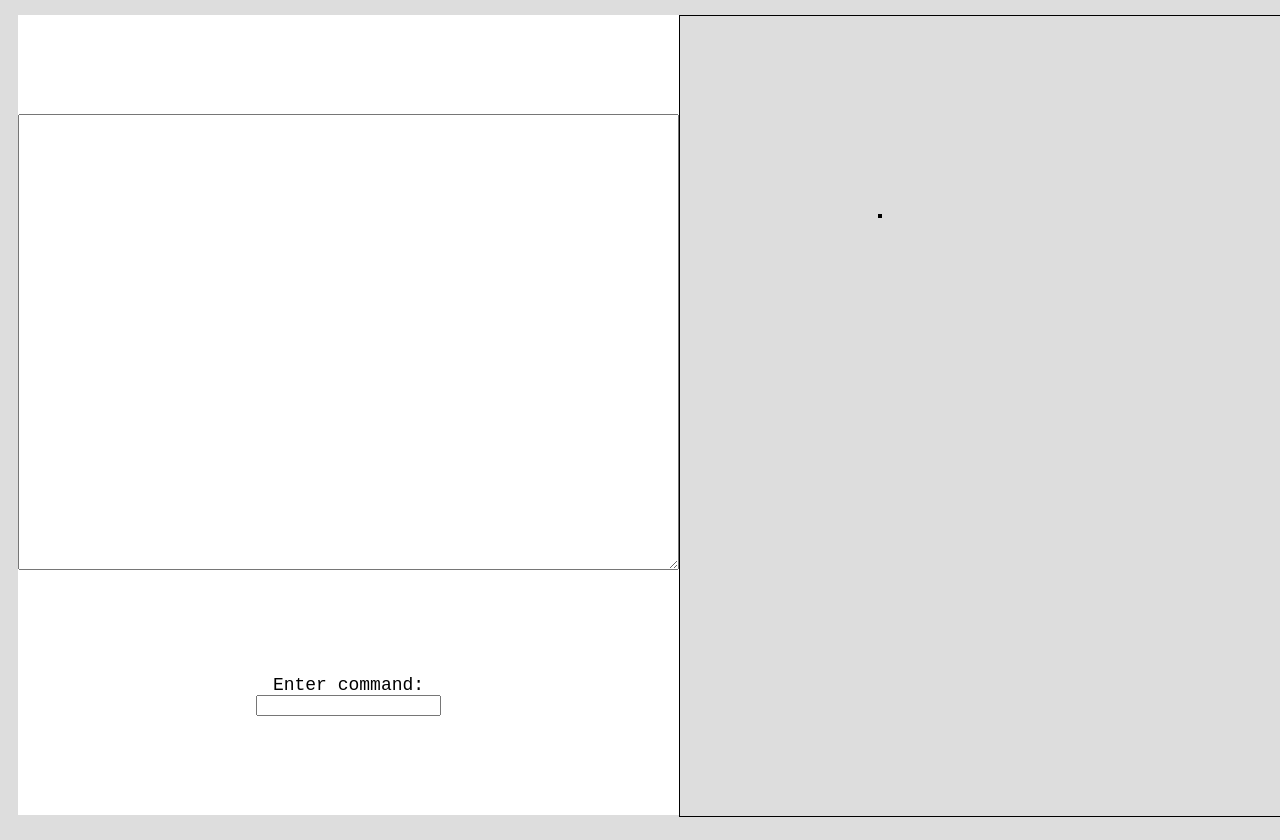
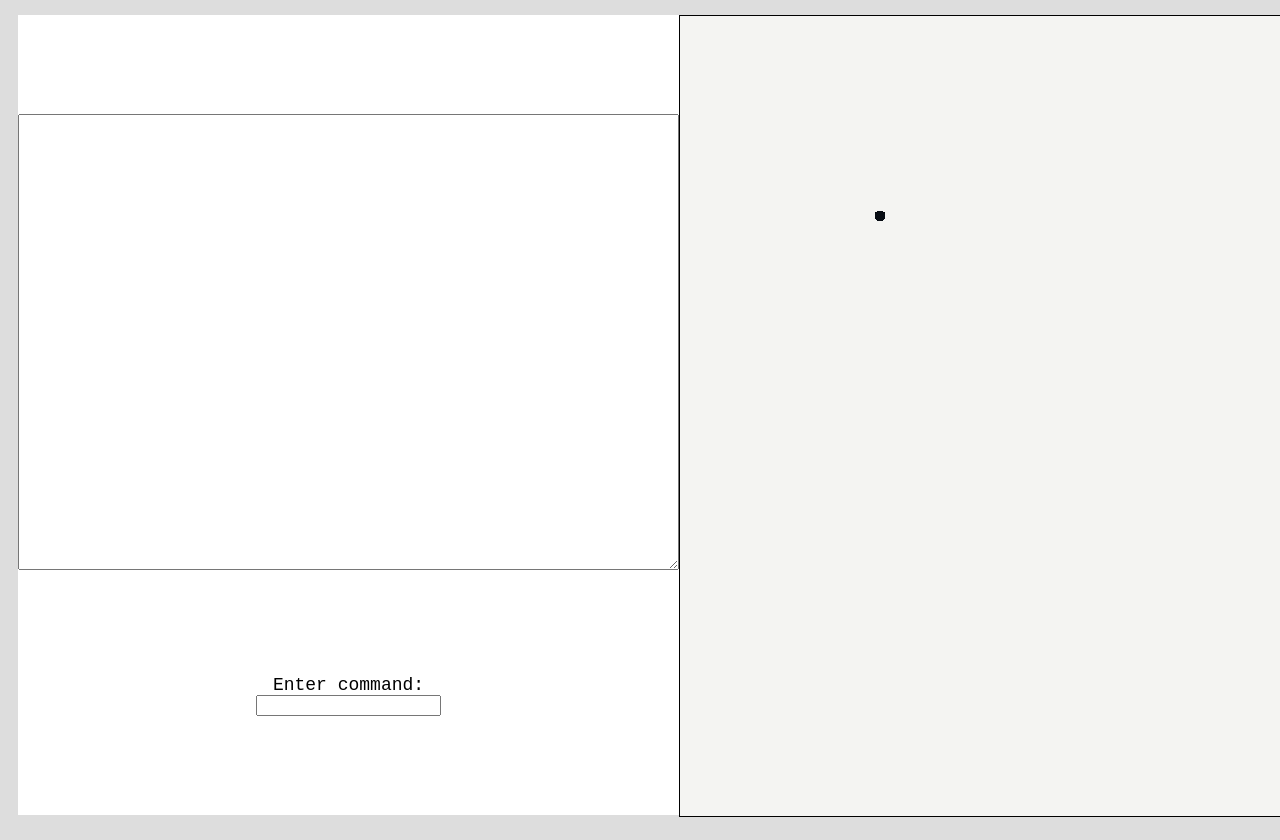
Before and after one commit to matthewdcooper/interactive-turtle, a plain HTML site: page index.html in a window 1280 px wide. Shown: the part 80-920 px from the top of the page. Drawn offline with Linux system fonts and the light colour scheme.

Commit message:
palette and turn turtle by degrees

```diff
--- a/index.html
+++ b/index.html
@@ -7,6 +7,7 @@
         <script src="js/vector.js" delay></script>
         <script src="js/turtle.js" delay></script>
         <script src="js/ui.js" delay></script>
+        <script src="js/palette.js" delay></script>
         <script src="js/main.js" delay></script>
 
     </head>
--- a/js/main.js
+++ b/js/main.js
@@ -1,7 +1,11 @@
 window.onload = function() {
     window.cnv = document.getElementById("canvas");
     window.ctx = cnv.getContext("2d");
-    window.t = new Turtle(new Vector(200, 200), '#000');
+    window.t = new Turtle(new Vector(200, 200), palette['black']);
+
+    ctx.fillStyle = palette['white'];
+    ctx.rect(0, 0, cnv.width, cnv.height);
+    ctx.fill();
 
     setInterval(function() {
         t.update();
@@ -18,6 +22,7 @@ window.onload = function() {
             const cmd = command.split(" ");
             if (cmd[0] === "move") t.move(parseInt(cmd[1]));
             if (cmd[0] === "turn") t.turn(parseInt(cmd[1]));
+            if (cmd[0] === "colour") t.col = palette[cmd[1]];
             ta_editor.value += command + "\n";
             inp_command.value = "";
         }
--- /dev/null
+++ b/js/palette.js
@@ -0,0 +1,11 @@
+
+const palette = {
+    'red': '#ff6663',
+    'orange': '#feb144',
+    'yellow': '#fdfd97',
+    'green': '#9ee09e',
+    'blue': '#9ec1cf',
+    'purple': '#cc99c9',
+    'white': '#f4f4f2',
+    'black': '#080d14'
+};
--- a/js/turtle.js
+++ b/js/turtle.js
@@ -13,14 +13,14 @@ class Turtle {
         this.pos = position;
         this.target = position.copy();
         this.col = color;
-        this.dir = 0; // radians
+        this.dir = 0; // degrees
 
         this.state = "rest"; // rest, drawing, moving
     }
 
     update() {
         if (this.pos.distance(this.target) < 1) return;
-        const v = this.target.copy().sub(this.pos).norm();
+        const v = this.target.copy().sub(this.pos).norm().mult(5);
         this.pos.add(v);
     }
 
@@ -37,14 +37,15 @@ class Turtle {
         ctx.stroke();
         ctx.restore();
         */
-        ctx.fillStyle = this.color;
+        ctx.fillStyle = this.col;
         ctx.beginPath();
-        ctx.arc(this.pos.x, this.pos.y, 2, 0, 2 * Math.PI);
+        ctx.arc(this.pos.x, this.pos.y, 5, 0, 2 * Math.PI);
         ctx.fill()
     }
 
     move(distance) {
-        const unit = new Vector(Math.cos(this.dir), Math.sin(this.dir));
+        const theta = this.dir * (Math.PI/180);
+        const unit = new Vector(Math.cos(theta), Math.sin(theta));
         const v = unit.mult(distance);
         this.target = this.pos.copy().add(v);
     }
@@ -54,6 +55,4 @@ class Turtle {
     }
 
 
-
-
 }
```
